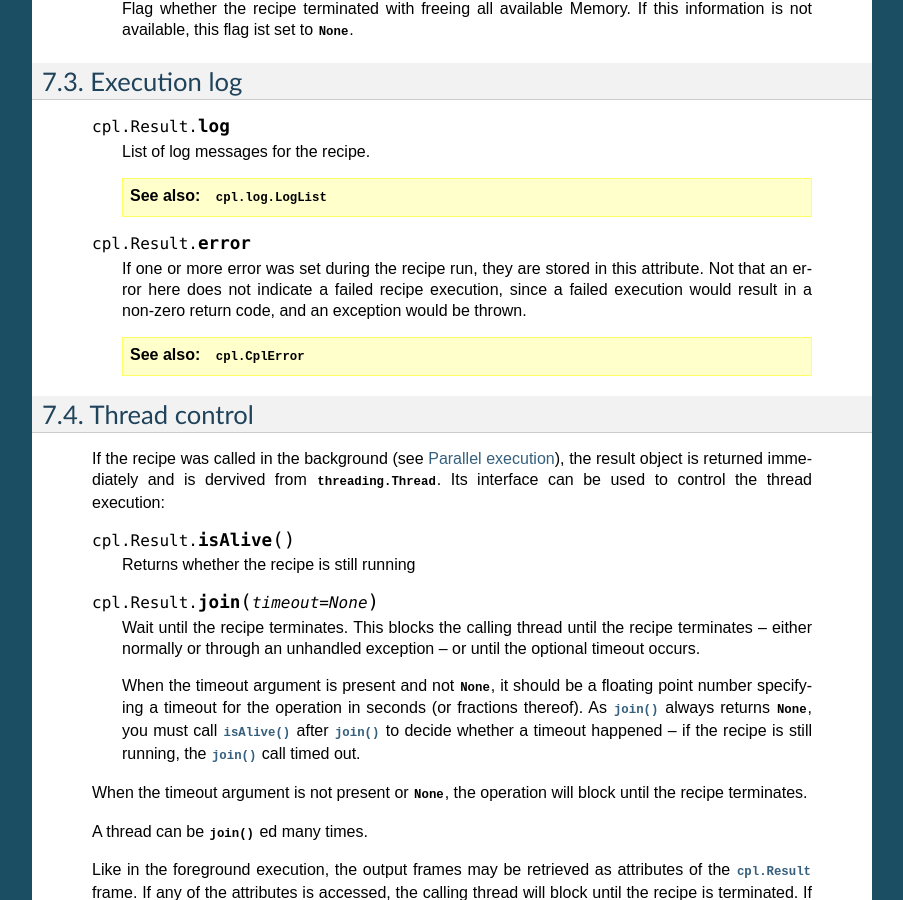
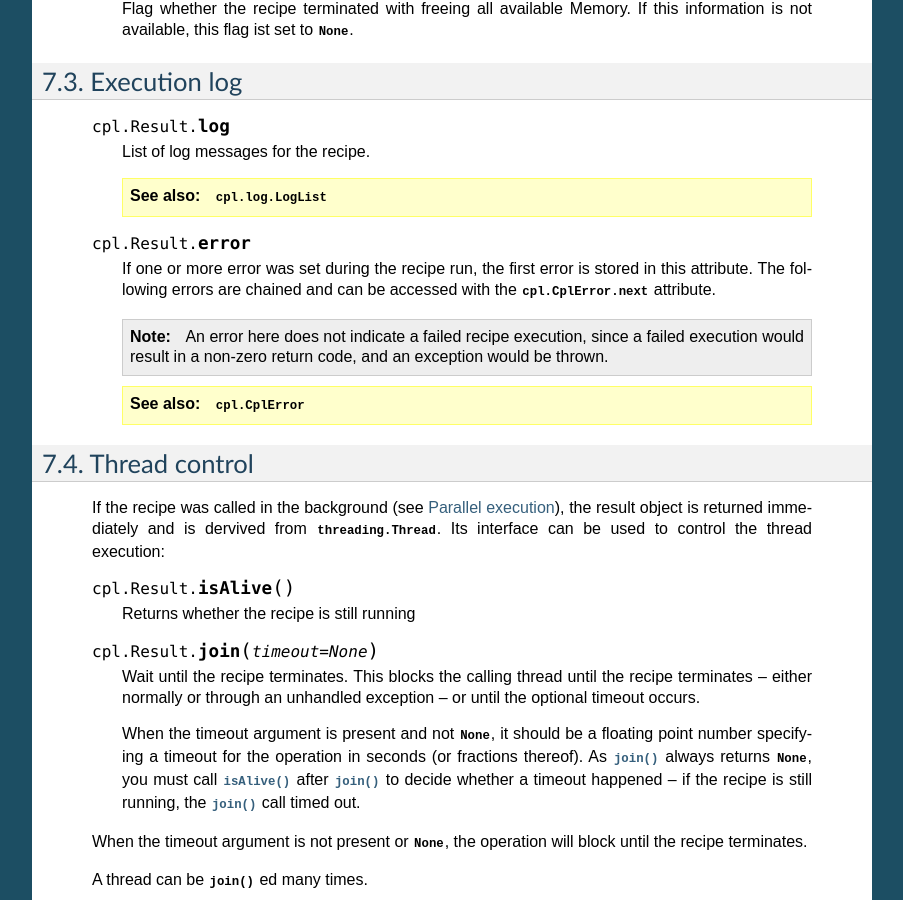
Before and after one commit to olebole/python-cpl, a Sphinx documentation site: the page built from doc/result.rst, in a window 1280 px wide and 900 px high, scrolled down 1234 px. Shown: the whole window, without its empty margins (198-1101 px from the left). Built offline with Sphinx 7.4.7, drawn with Linux system fonts in a browser that asks for light colours; the version number is read from the project's files by our own code.

Commit message:
Better documentation of cpl.Result.error

```diff
--- a/doc/result.rst
+++ b/doc/result.rst
@@ -85,10 +85,13 @@ Execution log
 
    .. attribute:: cpl.Result.error
 
-       If one or more error was set during the recipe run, they are stored in
-       this attribute. Not that an error here does not indicate a failed
-       recipe execution, since a failed execution would result in a non-zero
-       return code, and an exception would be thrown.
+       If one or more error was set during the recipe run, the first error is
+       stored in this attribute. The following errors are chained and can be
+       accessed with the :attr:`cpl.CplError.next` attribute.
+
+       .. note:: An error here does not indicate a failed recipe execution,
+          since a failed execution would result in a non-zero return code, and
+          an exception would be thrown.
 
        .. seealso:: :class:`cpl.CplError`
 
```
